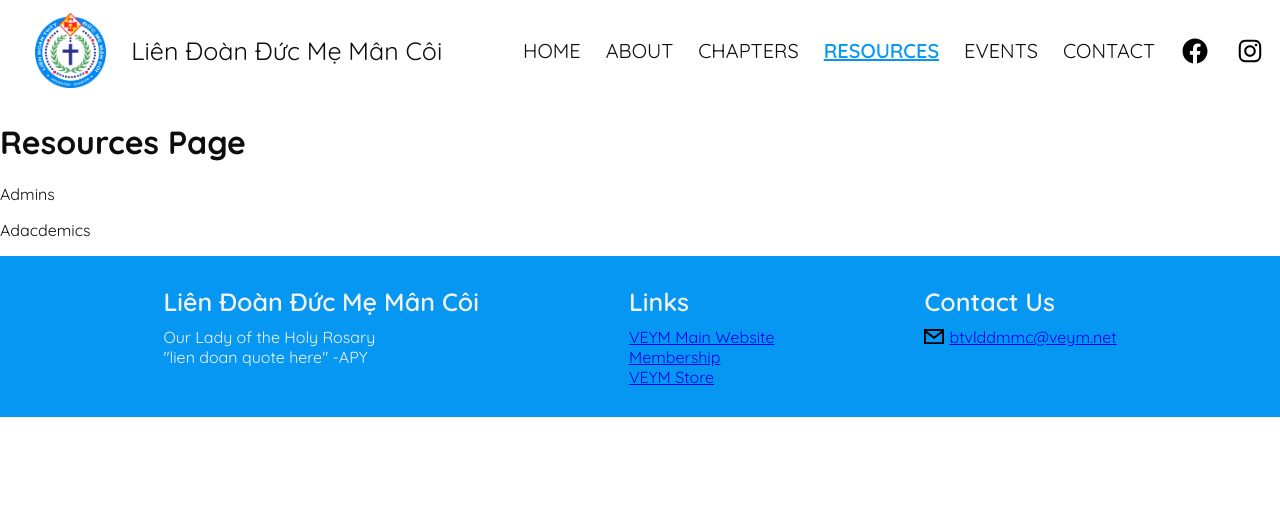
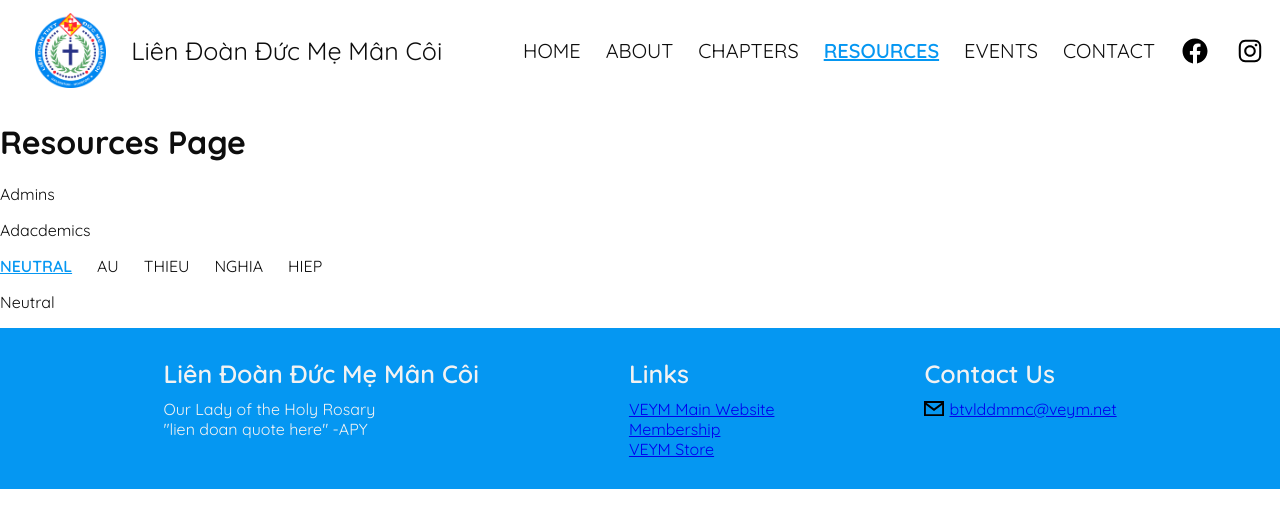
Before and after one commit to 3ll0/lddmmc_website, a React (Vite) app: page /resources in a window 1280 px wide. Shown: the top 528 px of the page. Built offline with nearby package versions, Linux system fonts and the light colour scheme; what miragejs would draw is missing.

Commit message:
adding resources nav

```diff
--- a/src/App.jsx
+++ b/src/App.jsx
@@ -3,9 +3,15 @@ import Layout from './components/Layout'
 import Home from './pages/Home'
 import About from './pages/About'
 import Chapters from './pages/Chapters'
-import Resources from './pages/Resources'
+import Resources from './pages/resources/Resources'
 import Events from './pages/Events'
 import Contact from './pages/Contact'
+
+import Neutral from './pages/resources/Neutral'
+import Au from './pages/resources/Au'
+import Thieu from './pages/resources/Thieu'
+import Nghia from './pages/resources/Nghia'
+import Hiep from './pages/resources/Hiep'
 
 export default function App() {
   return (
@@ -16,6 +22,11 @@ export default function App() {
           <Route path='about' element={<About />} />
           <Route path='chapters' element={<Chapters />} />
           <Route path='resources' element={<Resources />}>
+            <Route index element={<Neutral />} />
+            <Route path='au' element={<Au />} />
+            <Route path='thieu' element={<Thieu />} />
+            <Route path='nghia' element={<Nghia />} />
+            <Route path='hiep' element={<Hiep />} />
           </Route>
           <Route path='events' element={<Events />} />
           <Route path='contact' element={<Contact />} />
--- a/src/pages/Resources.jsx
+++ /dev/null
@@ -1,15 +0,0 @@
-import { NavLink } from "react-router-dom"
-
-function Nav() {
-
-}
-
-export default function Resources() {
-  return (
-    <div className='resources'>
-      <h1>Resources Page</h1>
-      <p>Admins</p>
-      <p>Adacdemics</p>
-    </div>
-  )
-}
--- /dev/null
+++ b/src/pages/resources/Au.jsx
@@ -0,0 +1,7 @@
+export default function Au() {
+  return (
+    <div>
+      <p>Au</p>
+    </div>
+  )
+}
--- /dev/null
+++ b/src/pages/resources/Hiep.jsx
@@ -0,0 +1,7 @@
+export default function Hiep() {
+  return (
+    <div>
+      <p>Hiep</p>
+    </div>
+  )
+}
--- /dev/null
+++ b/src/pages/resources/Neutral.jsx
@@ -0,0 +1,7 @@
+export default function Neutral() {
+  return (
+    <div>
+      <p>Neutral</p>
+    </div>
+  )
+}
--- /dev/null
+++ b/src/pages/resources/Nghia.jsx
@@ -0,0 +1,7 @@
+export default function Nghia() {
+  return (
+    <div>
+      <p>Nghia</p>
+    </div>
+  )
+}
--- /dev/null
+++ b/src/pages/resources/Resources.jsx
@@ -0,0 +1,35 @@
+import { NavLink, Outlet } from "react-router-dom"
+
+function Nav() {
+  return (
+    <nav className='header-navbar'>
+      <NavLink className={({isActive}) => isActive ? 'header-navbar-active' : 'header-navbar-inactive'} to='/resources'>
+        NEUTRAL
+      </NavLink>
+      <NavLink className={({isActive}) => isActive ? 'header-navbar-active' : 'header-navbar-inactive'} to='au'>
+        AU
+      </NavLink>
+      <NavLink className={({isActive}) => isActive ? 'header-navbar-active' : 'header-navbar-inactive'} to='thieu'>
+        THIEU
+      </NavLink>
+      <NavLink className={({isActive}) => isActive ? 'header-navbar-active' : 'header-navbar-inactive'} to='nghia'>
+        NGHIA
+      </NavLink>
+      <NavLink className={({isActive}) => isActive ? 'header-navbar-active' : 'header-navbar-inactive'} to='hiep'>
+        HIEP
+      </NavLink>
+    </nav>
+  )
+}
+
+export default function Resources() {
+  return (
+    <div className='resources'>
+      <h1>Resources Page</h1>
+      <p>Admins</p>
+      <p>Adacdemics</p>
+      <Nav />
+      <Outlet />
+    </div>
+  )
+}
--- /dev/null
+++ b/src/pages/resources/Thieu.jsx
@@ -0,0 +1,7 @@
+export default function Thieu() {
+  return (
+    <div>
+      <p>Thieu</p>
+    </div>
+  )
+}
```
